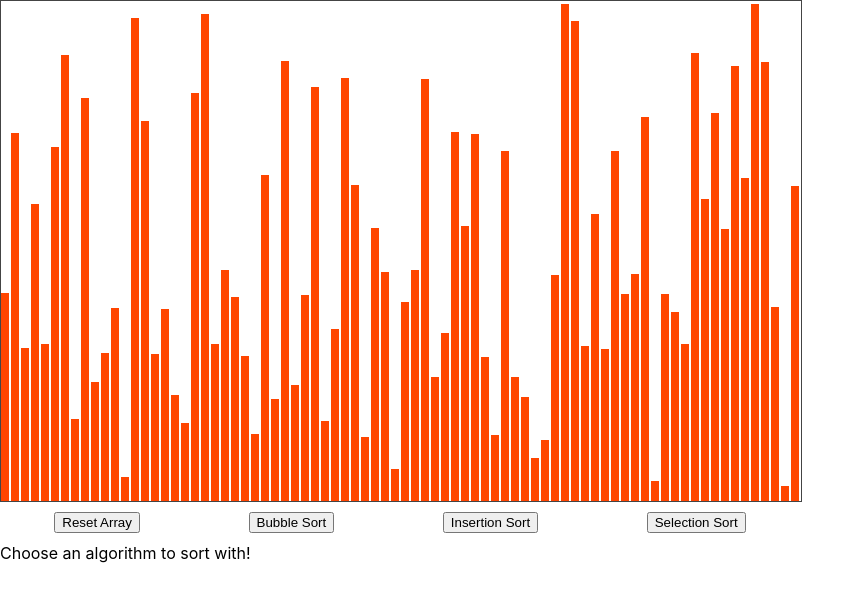
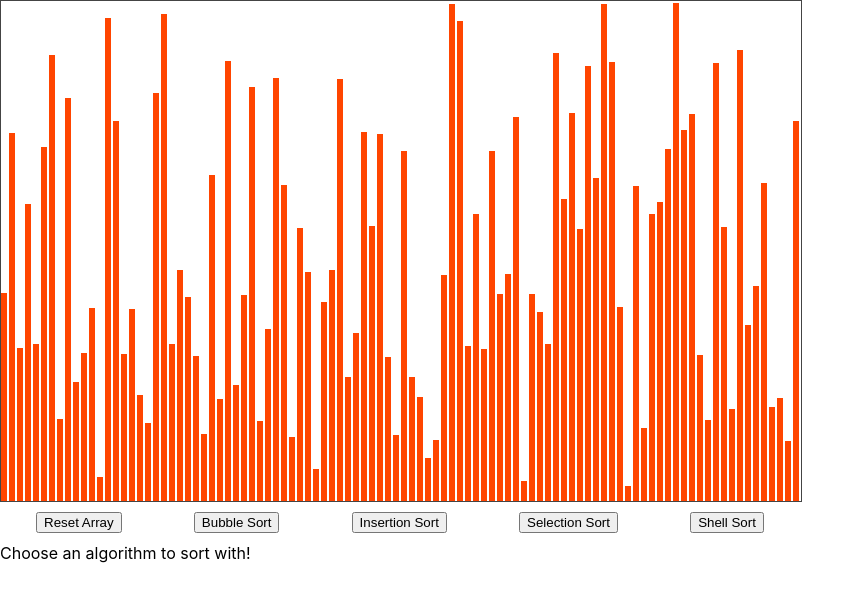
Before and after one commit to JackLangdon/sorting-visualizer, a React (Create React App) app: page / in a window 1280 px wide. Shown: the top 602 px of the page, without its empty margins (0-865 px from the left). Built offline with nearby package versions, Linux system fonts and the light colour scheme.

Commit message:
added selection and shell sort

```diff
--- a/src/sorting-visualizer/SortingVisualizer.css
+++ b/src/sorting-visualizer/SortingVisualizer.css
@@ -7,7 +7,7 @@
 }
 
 .bar {
-  width: 8px;
+  /* width: 8px; */
   background-color: orangered;
   margin: 0 1px;
   position: absolute;
--- a/src/sorting-visualizer/SortingVisualizer.jsx
+++ b/src/sorting-visualizer/SortingVisualizer.jsx
@@ -8,6 +8,8 @@ class SortingVisualizer extends React.Component {
     this.state = {
       array: [],
       message: '',
+      STEP_SPEED: 10,
+      NUM_OF_BARS: 100,
     };
   }
 
@@ -18,7 +20,7 @@ class SortingVisualizer extends React.Component {
   newArray = () => {
     const array = [];
 
-    for (let i = 0; i < 800; i += 10) {
+    for (let i = 0; i < 800; i += 800 / this.state.NUM_OF_BARS) {
       array.push(this.ranNum());
     }
 
@@ -40,10 +42,10 @@ class SortingVisualizer extends React.Component {
         this.setState({ array: stepArray[count] });
         runningCount++;
         this.updateDOM(stepArray, stepCounter, runningCount);
-      }, 10);
+      }, this.state.STEP_SPEED);
     } else {
       this.setState({
-        message: `Sort complete in ${stepCounter} steps! Reset Array and try another algorithm!`,
+        message: `Sort complete! Reset Array and try another algorithm!`,
       });
     }
   };
@@ -57,8 +59,8 @@ class SortingVisualizer extends React.Component {
     let stepCounter = 0;
     let count = 0;
 
-    for (let i = newArray.length - 1; i > 0; i--) {
-      for (let j = 0; j < i; j++) {
+    for (let i = 0; i < newArray.length; i++) {
+      for (let j = newArray.length; j >= i; j--) {
         if (newArray[j] < newArray[j + 1]) {
           let temp = newArray[j];
           newArray[j] = newArray[j + 1];
@@ -68,13 +70,14 @@ class SortingVisualizer extends React.Component {
           // However trying to push newArray to stepArray seems to only push the final, completely sorted array to the stepArray each time. This means from a visual perspective, the array is sorted instantly while the program continues to iterate over the stepArray for the full length of time, not updating the DOM.
           // To overcome this, another array; "tempArray", was created where each updated newArray was iterated over and pushed.
           // No idea why this is necessary, but at least it works now.
+          // Later algorithms use newArray.map() method to push each update to the step array. This is essentially the same but more concise.
           let tempArray = [];
-          for (i = 0; i < newArray.length; i++) {
-            tempArray.push(newArray[i]);
+          for (let k = 0; k < newArray.length; k++) {
+            tempArray.push(newArray[k]);
           }
           stepArray.push(tempArray);
 
-          // PUSH NEW ARRAY TO STEP ARRAY
+          // Increment step counter
           stepCounter++;
         }
       }
@@ -117,14 +120,14 @@ class SortingVisualizer extends React.Component {
         newArray[j] = newArray[j - 1];
         newArray[j - 1] = temp;
 
-        // Build tempArray from current newArray
-        let tempArray = [];
-        for (let k = 0; k < newArray.length; k++) {
-          tempArray.push(newArray[k]);
-        }
-        stepArray.push(tempArray);
+        // Update step array
+        stepArray.push(
+          newArray.map((value) => {
+            return value;
+          })
+        );
 
-        // PUSH NEW ARRAY TO STEP ARRAY
+        // Increment step counter
         stepCounter++;
         j--;
       }
@@ -134,7 +137,94 @@ class SortingVisualizer extends React.Component {
   };
 
   selectionSort = () => {
-    alert('Selection sort!');
+    this.setState({ message: 'Selection Sorting!' });
+    let newArray = this.state.array.map((value) => {
+      return value;
+    });
+    let stepArray = [];
+    let stepCounter = 0;
+    let count = 0;
+
+    for (let i = 0; i < newArray.length; i++) {
+      let biggest = i;
+      for (let j = i; j < newArray.length; j++) {
+        if (newArray[j] > newArray[biggest]) {
+          biggest = j;
+        }
+      }
+
+      let temp = newArray[i];
+      newArray[i] = newArray[biggest];
+      newArray[biggest] = temp;
+
+      // Update step array
+      stepArray.push(
+        newArray.map((value) => {
+          return value;
+        })
+      );
+
+      // Increment step counter
+      stepCounter++;
+    }
+
+    this.updateDOM(stepArray, stepCounter, count);
+  };
+
+  shellSort = () => {
+    this.setState({ message: 'Shell Sorting!' });
+    let newArray = this.state.array.map((value) => {
+      return value;
+    });
+    let stepArray = [];
+    let stepCounter = 0;
+    let count = 0;
+
+    let inner, outer, temp;
+    let interval = 1;
+
+    while (interval <= newArray.length / 3) {
+      interval = interval * 3 + 1;
+    }
+    while (interval > 0) {
+      for (outer = interval; outer < newArray.length; outer++) {
+        temp = newArray[outer];
+
+        inner = outer;
+
+        // while (inner > interval - 1 && newArray[inner - interval] >= temp) {
+        while (inner > interval - 1 && newArray[inner - interval] < temp) {
+          newArray[inner] = newArray[inner - interval];
+
+          inner -= interval;
+
+          // Increment step counter
+          stepCounter++;
+
+          // Update step array
+          stepArray.push(
+            newArray.map((value) => {
+              return value;
+            })
+          );
+        }
+
+        newArray[inner] = temp;
+
+        // Increment step counter
+        stepCounter++;
+
+        // Update step array
+        stepArray.push(
+          newArray.map((value) => {
+            return value;
+          })
+        );
+      }
+
+      interval = (interval - 1) / 3;
+    }
+    this.updateDOM(stepArray, stepCounter, count);
   };
 
   render() {
@@ -147,7 +237,11 @@ class SortingVisualizer extends React.Component {
             <div
               className="bar"
               key={`${index}`}
-              style={{ height: `${value}px`, marginLeft: `${index * 10}px` }}
+              style={{
+                height: `${value}px`,
+                width: `${800 / this.state.NUM_OF_BARS - 2}px`,
+                marginLeft: `${index * (800 / this.state.NUM_OF_BARS)}px`,
+              }}
             ></div>
           ))}
         </div>
@@ -156,6 +250,7 @@ class SortingVisualizer extends React.Component {
           <button onClick={() => this.bubbleSort()}>Bubble Sort</button>
           <button onClick={() => this.insertionSort()}>Insertion Sort</button>
           <button onClick={() => this.selectionSort()}>Selection Sort</button>
+          <button onClick={() => this.shellSort()}>Shell Sort</button>
         </div>
         <div className="message-container">{this.state.message}</div>
       </div>
```
